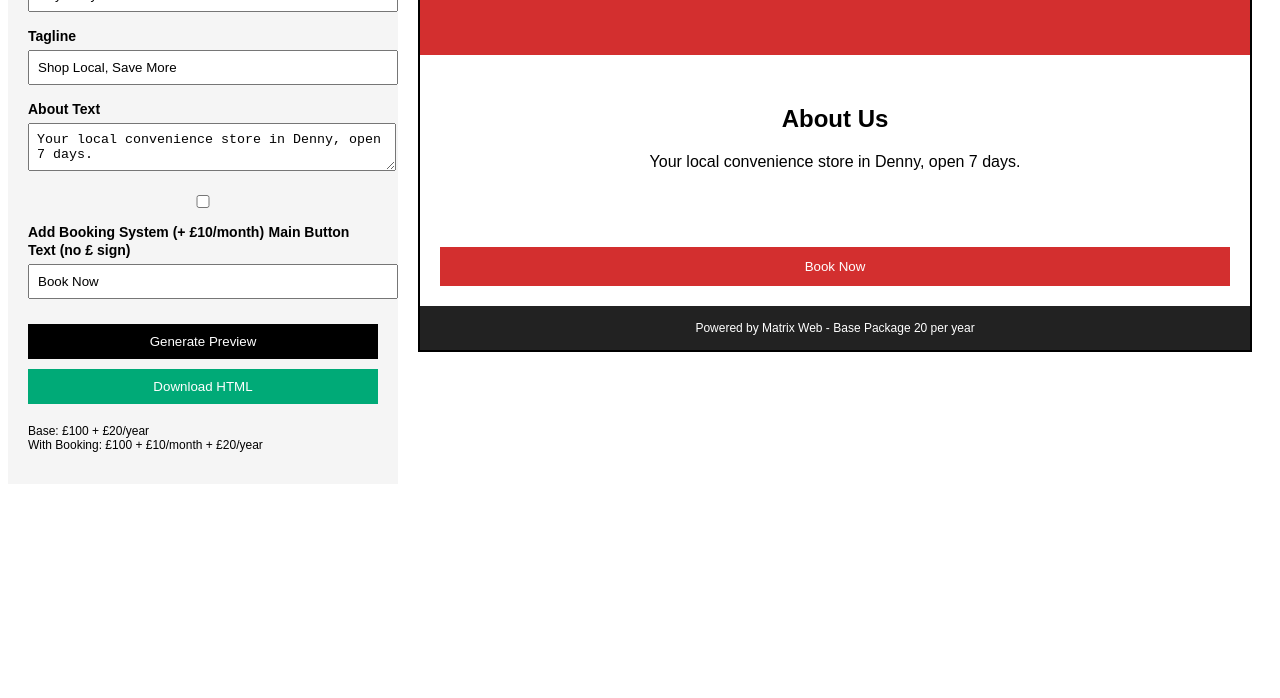
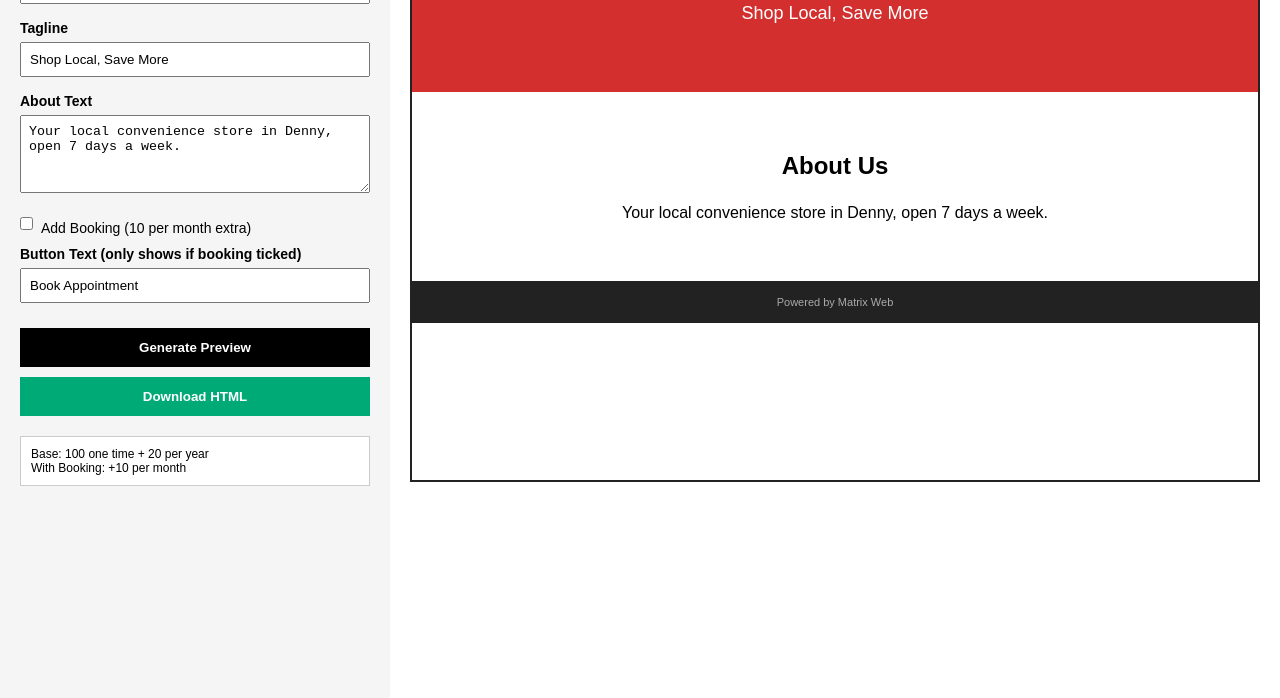
Before and after one commit to gregisgod/website-generator, a plain HTML site: page index.html in a window 1280 px wide. Shown: the part 142-840 px from the top of the page. Before the commit the page ends 800 px from the top, so only its background shows below. Drawn offline with Linux system fonts and the light colour scheme.

Commit message:
Refactor index.html for improved layout and styles
Updated styles for layout and improved button text. Enhanced the HTML structure for better readability and user experience.

```diff
--- a/index.html
+++ b/index.html
@@ -3,17 +3,16 @@
 <head>
 <title>Matrix Web Generator</title>
 <style>
-body { font-family: Arial; display: flex; }
-.left { width: 350px; padding: 20px; background: #f5f5f5; }
-.right { flex: 1; padding: 20px; }
-input, textarea { width: 100%; margin: 5px 0 15px; padding: 8px; }
-label { font-weight: bold; font-size: 14px; }
-button { padding: 10px; width: 100%; background: black; color: white; border: none; cursor: pointer; margin-top: 10px; }
-.preview { border: 2px solid black; padding: 0; }
+body{font-family:Arial;display:flex;margin:0}
+.left{width:350px;padding:20px;background:#f5f5f5;height:100vh;overflow:auto}
+.right{flex:1;padding:20px;background:white}
+input,textarea{width:100%;margin:5px 0 15px;padding:8px;box-sizing:border-box}
+label{font-weight:bold;font-size:14px}
+button{padding:12px;width:100%;background:black;color:white;border:none;cursor:pointer;margin-top:10px;font-weight:bold}
+.preview{border:2px solid #222;min-height:600px}
 </style>
 </head>
 <body>
-
 <div class="left">
 <h2>Matrix Web Builder</h2>
 
@@ -24,17 +23,22 @@ button { padding: 10px; width: 100%; background: black; color: white; border: no
 <input id="tagline" value="Shop Local, Save More">
 
 <label>About Text</label>
-<textarea id="about">Your local convenience store in Denny, open 7 days.</textarea>
+<textarea id="about" rows="4">Your local convenience store in Denny, open 7 days a week.</textarea>
 
-<label><input type="checkbox" id="bookingToggle"> Add Booking System (+ £10/month)</label>
+<label style="font-weight:normal; display:flex; gap:8px; align-items:center;">
+<input type="checkbox" id="bookingToggle" style="width:auto;"> Add Booking (10 per month extra)
+</label>
 
-<label>Main Button Text (no £ sign)</label>
-<input id="buttonText" value="Book Now">
+<label>Button Text (only shows if booking ticked)</label>
+<input id="buttonText" value="Book Appointment">
 
 <button onclick="generate()">Generate Preview</button>
-<button onclick="download()" style="background: #0a7;">Download HTML</button>
+<button onclick="download()" style="background:#0a7;">Download HTML</button>
 
-<p style="font-size:12px; margin-top:20px;">Base: £100 + £20/year<br><span id="priceLabel">With Booking: £100 + £10/month + £20/year</span></p>
+<div style="margin-top:20px;font-size:12px;background:white;padding:10px;border:1px solid #ccc">
+Base: 100 one time + 20 per year<br>
+With Booking: +10 per month
+</div>
 </div>
 
 <div class="right">
@@ -42,50 +46,36 @@ button { padding: 10px; width: 100%; background: black; color: white; border: no
 </div>
 
 <script>
-let finalHTML = "";
+let finalHTML="";
+function generate(){
+ const name=document.getElementById('shopName').value;
+ const tag=document.getElementById('tagline').value;
+ const about=document.getElementById('about').value;
+ const btnText=document.getElementById('buttonText').value;
+ const hasBooking=document.getElementById('bookingToggle').checked;
 
-function generate(){
- const name = document.getElementById('shopName').value;
- const tag = document.getElementById('tagline').value;
- const about = document.getElementById('about').value;
- const btnText = document.getElementById('buttonText').value;
- const hasBooking = document.getElementById('bookingToggle').checked;
-
- let bookingHTML = "";
+ let bookingHTML="";
  if(hasBooking){
-   bookingHTML = `<div style="padding:20px; background:#fff3cd; text-align:center;"><h3>Online Booking</h3><p>Book your slot now</p><button style="padding:12px 24px; background:black; color:white; border:none;">${btnText}</button></div>`;
- } else {
-   bookingHTML = `<div style="padding:20px; text-align:center;"><button style="padding:12px 24px; background:#d32f2f; color:white; border:none;">${btnText}</button></div>`;
+   bookingHTML=`<div style="padding:30px;background:#fff3cd;text-align:center;border-top:1px solid #eee;"><h3>Book Online</h3><p>Reserve your slot today</p><button style="padding:12px 24px;background:black;color:white;border:none;">${btnText}</button></div>`;
  }
 
- finalHTML = `
- <div style="font-family:Arial;">
-   <div style="background:#d32f2f; color:white; padding:40px; text-align:center;">
-     <h1 style="margin:0;">${name}</h1>
-     <p>${tag}</p>
-   </div>
-   <div style="padding:30px; text-align:center;">
-     <h2>About Us</h2>
-     <p>${about}</p>
-   </div>
+ finalHTML=`<div style="font-family:Arial;">
+   <div style="background:#d32f2f;color:white;padding:50px 20px;text-align:center;"><h1 style="margin:0;font-size:48px;">${name}</h1><p style="font-size:18px;">${tag}</p></div>
+   <div style="padding:40px 20px;text-align:center;max-width:600px;margin:0 auto;"><h2>About Us</h2><p style="line-height:1.6;">${about}</p></div>
    ${bookingHTML}
-   <div style="background:#222; color:white; padding:15px; text-align:center; font-size:12px;">
-     Powered by Matrix Web - Base Package 20 per year ${hasBooking ? '+ Booking 10 per month' : ''}
-   </div>
- </div>
- `;
- document.getElementById('preview').innerHTML = finalHTML;
+   <div style="background:#222;color:#aaa;padding:15px;text-align:center;font-size:11px;">Powered by Matrix Web</div>
+ </div>`;
+
+ document.getElementById('preview').innerHTML=finalHTML;
 }
-
 function download(){
- if(!finalHTML){ alert('Hit Generate first'); return; }
- const blob = new Blob([finalHTML], {type: 'text/html'});
- const a = document.createElement('a');
- a.href = URL.createObjectURL(blob);
- a.download = 'index.html';
+ if(!finalHTML){alert('Click Generate Preview first');return;}
+ const blob=new Blob([finalHTML],{type:'text/html'});
+ const a=document.createElement('a');
+ a.href=URL.createObjectURL(blob);
+ a.download='index.html';
  a.click();
 }
-
 generate();
 </script>
 </body>
```
